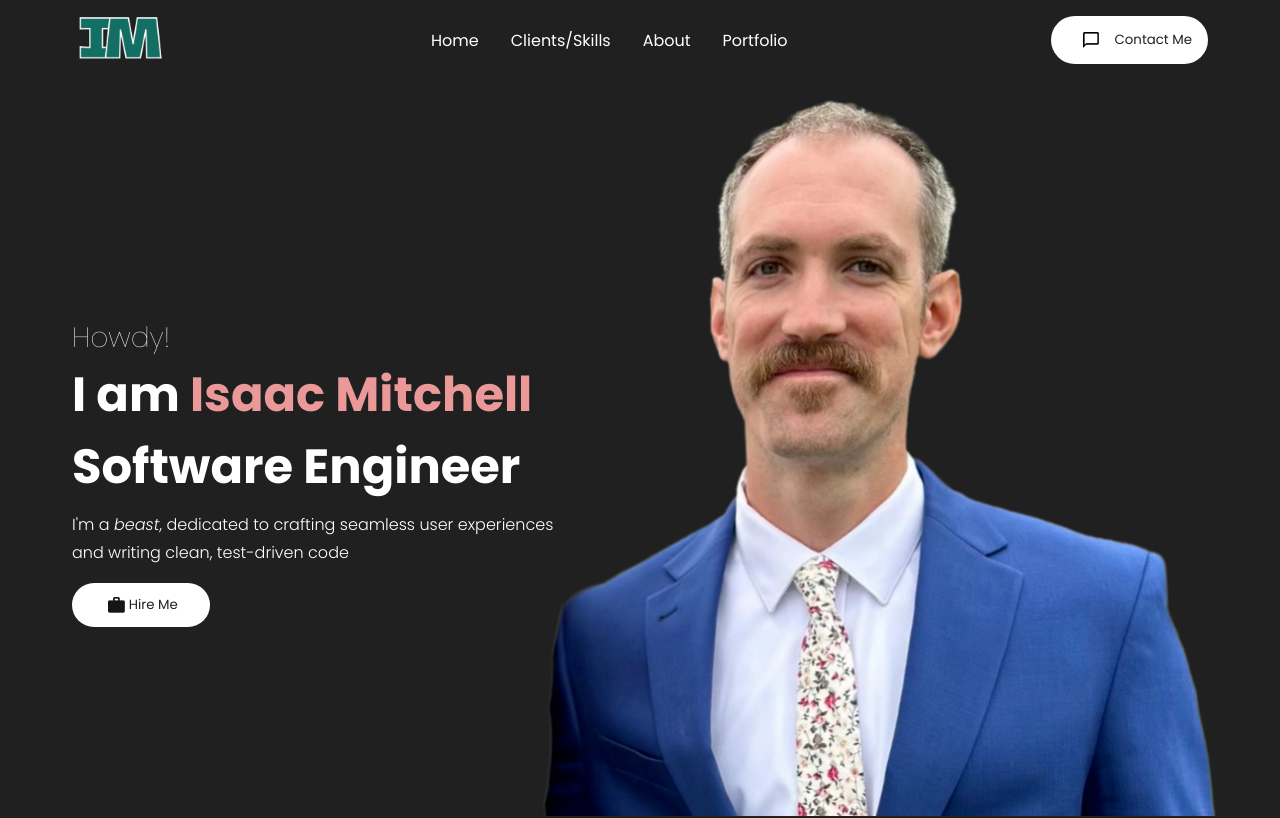
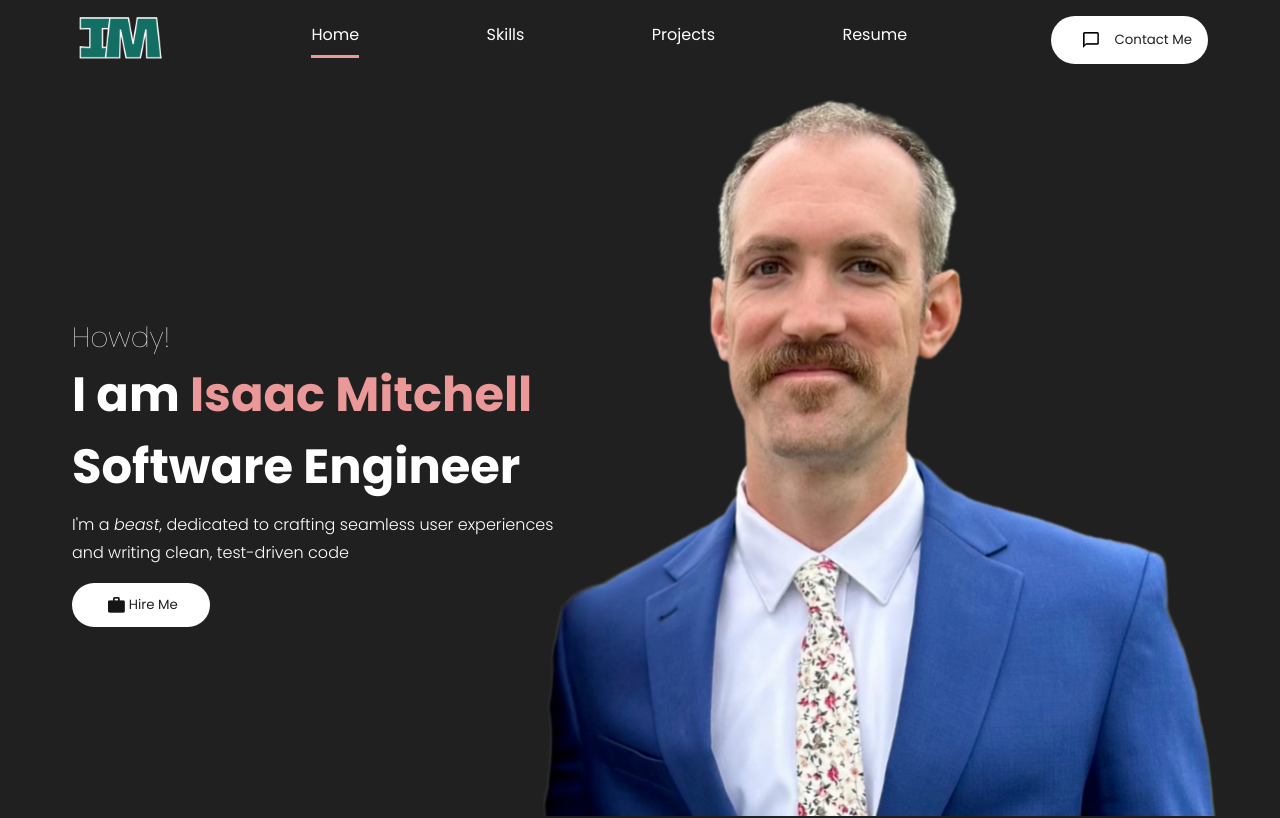
Before and after one commit to tmitchellisaac/isaacs_portfolio, a React (Create React App) app: page / in a window 1280 px wide. Shown: the top 818 px of the page. Built offline with nearby package versions, Linux system fonts and the light colour scheme.

Commit message:
Added hamburger menu and styling, navbar overflow to default

```diff
--- a/src/components/navbar/navbar.css
+++ b/src/components/navbar/navbar.css
@@ -11,7 +11,7 @@
   top: 0;
   z-index: 3;
   flex: 0 1 auto;
-  overflow: hidden;
+  /* overflow: hidden; */
   background-color: var(--background);
 }
 
@@ -43,6 +43,7 @@
   padding: 0 1rem;
   border-radius: 2rem;
   cursor:pointer;
+  white-space:nowrap;
 }
 .desktopMenuBtn:hover{
   background-color: var(--highlight);
@@ -54,3 +55,78 @@
   width: 1rem;
   margin: 1rem;
 }
+
+.active{
+  color: var(--highlight);
+  padding-bottom: 0.5rem;
+  border-bottom: 3px solid var(--highlight)
+}
+
+
+.desktopMenu{
+  width:100%;
+  display: flex;
+  align-items: top;
+  justify-content: space-evenly;
+  margin:2rem;
+}
+
+.ham-menu{
+  height:75px;
+  color: white;
+}
+
+.nav-menu{
+  margin-top: 0.5rem;
+  display: flex;
+  position: absolute;
+  top: 4rem;
+  right: 2rem;
+  z-index: 2;
+  display: flex;
+  padding: 0.5rem;
+  flex-direction: column;
+  height: fit-content;
+  min-width: 15rem;
+  background-color: var(--light-background);
+  border-radius: 1rem;
+  /* overflow:auto; */
+}
+
+.desktopMenuListItem{
+  color: white;
+  /* padding: 0.5rem auto; */
+  /* margin: 0.25rem; */
+  background: var(--background)
+
+}
+
+.ham-menu{
+  display: none;
+  object-fit: cover;
+  height: 5rem;
+}
+
+.ham-list-menu {
+  color:white;
+  padding: 0.5rem 3rem;
+  margin: 0.25rem;
+  background-color: var(--background);
+}
+.ham-list-menu:hover{
+  padding-bottom: 0.5rem;
+  color: var(--highlight);
+  border-bottom: 3px solid var(--highlight);
+}
+
+@media screen and (max-width:700px) {
+  .ham-menu{
+    display: flex;
+  }
+  .desktopMenu{
+    display: none;
+  }
+  .desktopMenuBtn{
+    display: none;
+  }
+}
--- a/src/components/navbar/navbar.js
+++ b/src/components/navbar/navbar.js
@@ -1,25 +1,39 @@
-import React from 'react';
+import React, { useEffect, useState } from 'react';
 //css
 import './navbar.css';
 //images
 import logo from '../../assets/isaac-mitchell-high-resolution-logo-transparent.png'
 import contactImg from '../../assets/contact.png'
+import menu from '../../assets/burger-menu.png'
 //packages
 import { Link } from 'react-scroll'
 
 const Navbar = () => {
+  const [showMenu, setShowMenu] = useState(false);
   return (
     <nav className='navbar'>
       <img src={logo} alt="Logo" className='logo'/>
       <div className='desktopMenu'>
-        <Link className='desktopMenuListItem'>Home</Link>
-        <Link className='desktopMenuListItem'>Clients/Skills</Link>
-        <Link className='desktopMenuListItem'>About</Link>
-        <Link className='desktopMenuListItem'>Portfolio</Link>
+        <Link activeClass="active" to="intro" spy={true} smooth={true} offset={-100} duration={500} className='desktopMenuListItem'>Home</Link>
+        <Link activeClass="active" to="skills" spy={true} smooth={true} offset={-50} duration={500} className='desktopMenuListItem'>Skills</Link>
+        <Link activeClass="active" to="projects" spy={true} smooth={true} offset={-75} duration={500} className='desktopMenuListItem'>Projects</Link>
+        <Link activeClass="active" to="contact" spy={true} smooth={true} offset={-250} duration={500} className='desktopMenuListItem'>Resume</Link>
       </div>
-      <button className='desktopMenuBtn'>
+      <button className='desktopMenuBtn' onClick={() => {
+        document.getElementById('contact').scrollIntoView({behavior: 'smooth'})
+      }}>
         <img src={contactImg} alt="Contact Button" className="desktopMenuImg"/>Contact Me
       </button>
+
+
+      <img src={menu} alt="Menu" className="ham-menu" onClick={() => setShowMenu(!showMenu)}/>
+      <div className="nav-menu" style={{display: showMenu? 'flex':'none'}}>
+        <Link to="intro" spy={true} smooth={true} offset={-100} duration={500} onClick={() => setShowMenu(false)} className='ham-list-menu'>Home</Link>
+        <Link to="skills" spy={true} smooth={true} offset={-50} duration={500} onClick={() => setShowMenu(false)} className='ham-list-menu'>Skills</Link>
+        <Link to="projects" spy={true} smooth={true} offset={-75} duration={500} onClick={() => setShowMenu(false)} className='ham-list-menu'>Projects</Link>
+        <Link to="contact" spy={true} smooth={true} offset={-250} duration={500} onClick={() => setShowMenu(false)} className='ham-list-menu'>Resume</Link>
+        <Link to="contact" spy={true} smooth={true} offset={-250} duration={500} onClick={() => setShowMenu(false)} className='ham-list-menu'>Contact</Link>
+      </div>
     </nav>
   );
 }
```
